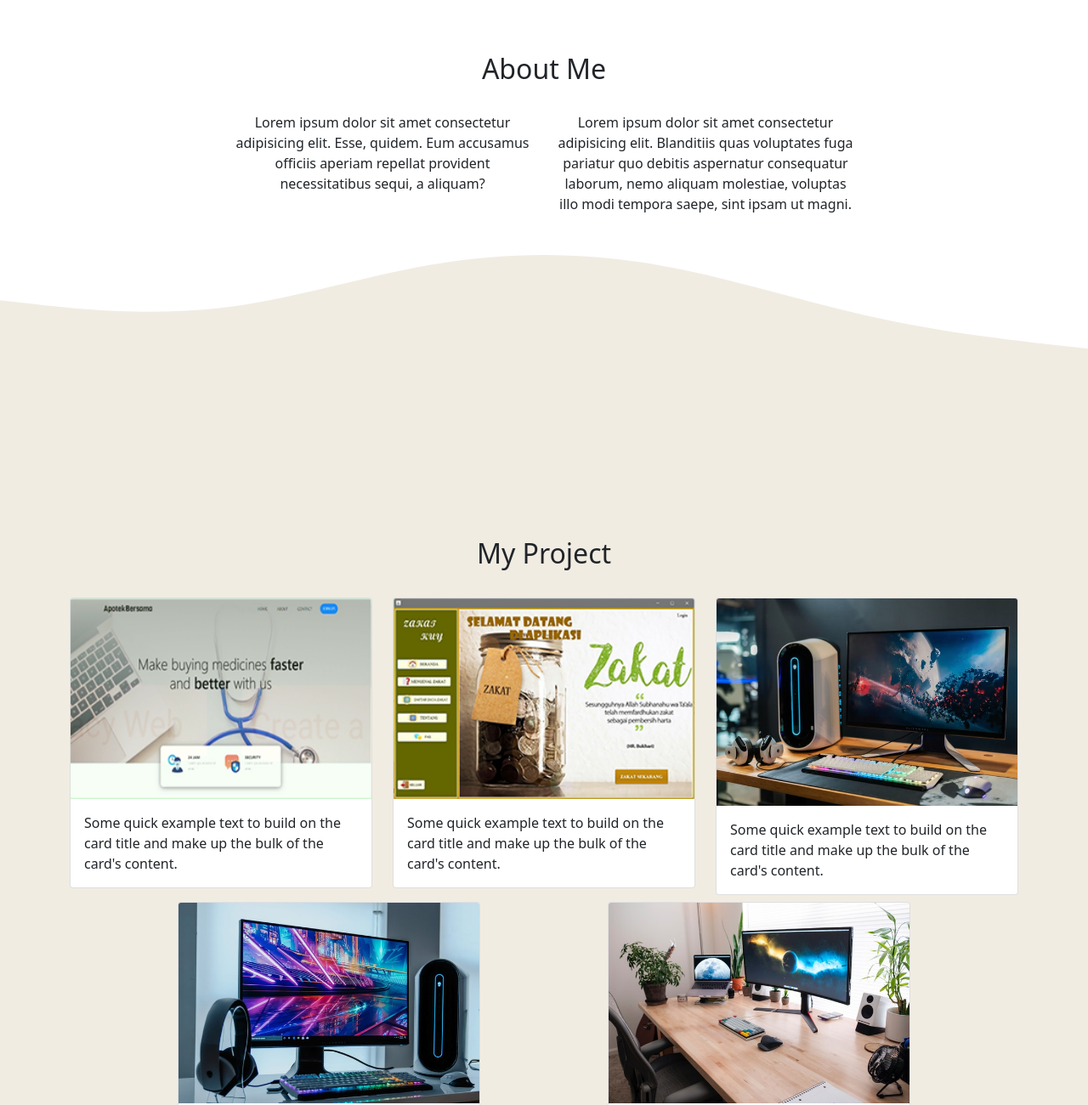
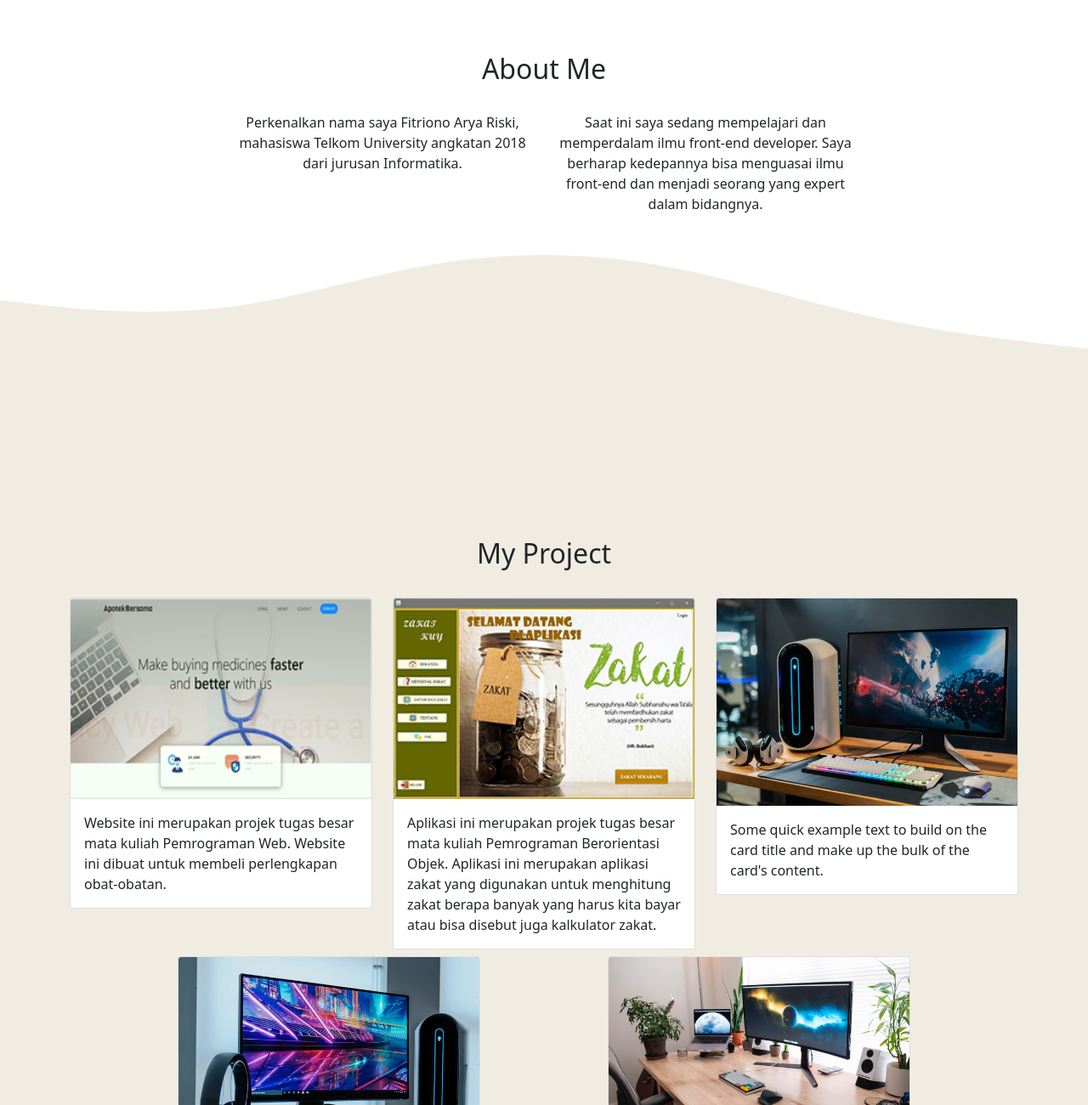
Before and after one commit to faryariski/Portfolio, a plain HTML site: page index.html in a window 1280 px wide. Shown: the part 720-2020 px from the top of the page at 85% size. Drawn offline with nearby package versions, Linux system fonts and the light colour scheme.

Commit message:
Edit section about dan projek

```diff
--- a/index.html
+++ b/index.html
@@ -64,10 +64,10 @@
         </div>
         <div class="row justify-content-center text-center">
           <div class="col-md-4">
-            <p>Lorem ipsum dolor sit amet consectetur adipisicing elit. Esse, quidem. Eum accusamus officiis aperiam repellat provident necessitatibus sequi, a aliquam?</p>
+            <p>Perkenalkan nama saya Fitriono Arya Riski, mahasiswa Telkom University angkatan 2018 dari jurusan Informatika.</p>
           </div>
           <div class="col-md-4">
-            <p>Lorem ipsum dolor sit amet consectetur adipisicing elit. Blanditiis quas voluptates fuga pariatur quo debitis aspernatur consequatur laborum, nemo aliquam molestiae, voluptas illo modi tempora saepe, sint ipsam ut magni.</p>
+            <p>Saat ini saya sedang mempelajari dan memperdalam ilmu front-end developer. Saya berharap kedepannya bisa menguasai ilmu front-end dan menjadi seorang yang expert dalam bidangnya.</p>
           </div>
         </div>
       </div>
@@ -93,7 +93,7 @@
             <div class="card">
               <img src="img/project1.1.png" class="card-img-top" alt="project1" />
               <div class="card-body">
-                <p class="card-text">Some quick example text to build on the card title and make up the bulk of the card's content.</p>
+                <p class="card-text">Website ini merupakan projek tugas besar mata kuliah Pemrograman Web. Website ini dibuat untuk membeli perlengkapan obat-obatan.</p>
               </div>
             </div>
           </div>
@@ -101,7 +101,10 @@
             <div class="card">
               <img src="img/project1.2.PNG" class="card-img-top" alt="project2" />
               <div class="card-body">
-                <p class="card-text">Some quick example text to build on the card title and make up the bulk of the card's content.</p>
+                <p class="card-text">
+                  Aplikasi ini merupakan projek tugas besar mata kuliah Pemrograman Berorientasi Objek. Aplikasi ini merupakan aplikasi zakat yang digunakan untuk menghitung zakat berapa banyak yang harus kita bayar atau bisa disebut juga
+                  kalkulator zakat.
+                </p>
               </div>
             </div>
           </div>
```
